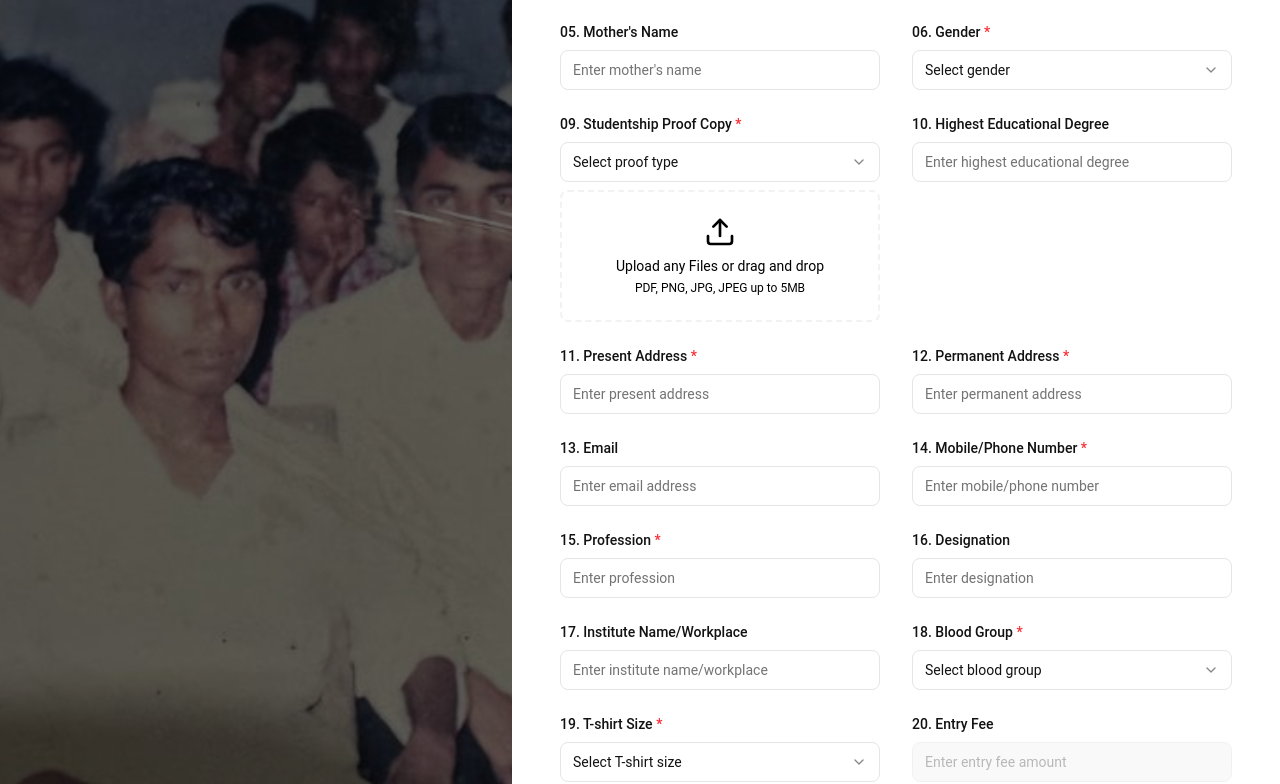
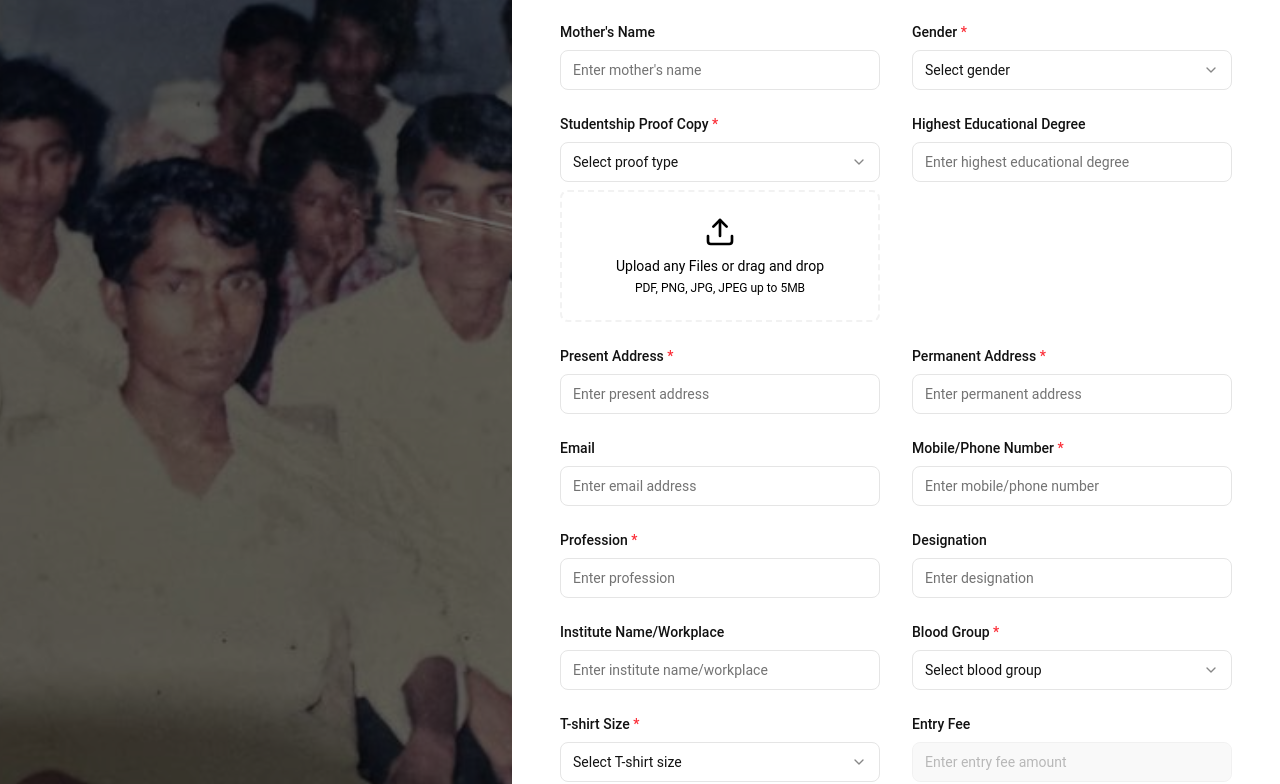
Before and after one commit to mamunurrashid420/e3-alumni-frontend, a React (Vite) app: page /register in a window 1280 px wide. Shown: the part 398-1182 px from the top of the page. Built offline with nearby package versions, Linux system fonts and the light colour scheme.

Commit message:
removed reg serial

```diff
--- a/src/components/Registration.tsx
+++ b/src/components/Registration.tsx
@@ -623,7 +623,7 @@ export function Registration() {
                     {/* 01. Membership Type */}
                     <div className="flex flex-col min-h-[120px]">
                       <label className="block text-sm font-medium mb-2">
-                        01. Membership Type <span className="text-red-500">*</span>
+                        Membership Type <span className="text-red-500">*</span>
                       </label>
                       <Controller
                         name="membershipType"
@@ -676,7 +676,7 @@ export function Registration() {
                     {/* 02. Full Name */}
                     <div>
                       <label htmlFor="fullName" className="block text-sm font-medium mb-2">
-                        02. Full Name <span className="text-red-500">*</span>
+                        Full Name <span className="text-red-500">*</span>
                       </label>
                       <Input
                         id="fullName"
@@ -697,7 +697,7 @@ export function Registration() {
                     {/* 03. Name (Bangla) */}
                     <div>
                       <label htmlFor="nameBengali" className="block text-sm font-medium mb-2">
-                        03. Name (Bangla) <span className="text-red-500">*</span>
+                        Name (Bangla) <span className="text-red-500">*</span>
                       </label>
                       <Input
                         id="nameBengali"
@@ -715,7 +715,7 @@ export function Registration() {
                     {/* 04. Father's Name */}
                     <div>
                       <label htmlFor="fatherName" className="block text-sm font-medium mb-2">
-                        04. Father's Name <span className="text-red-500">*</span>
+                        Father's Name <span className="text-red-500">*</span>
                       </label>
                       <Input
                         id="fatherName"
@@ -736,7 +736,7 @@ export function Registration() {
                     {/* 05. Mother's Name */}
                     <div>
                       <label htmlFor="motherName" className="block text-sm font-medium mb-2">
-                        05. Mother's Name
+                        Mother's Name
                       </label>
                       <Input
                         id="motherName"
@@ -752,7 +752,7 @@ export function Registration() {
                     {/* 06. Gender */}
                     <div>
                       <label htmlFor="gender" className="block text-sm font-medium mb-2">
-                        06. Gender <span className="text-red-500">*</span>
+                        Gender <span className="text-red-500">*</span>
                       </label>
                       <Controller
                         name="gender"
@@ -783,7 +783,7 @@ export function Registration() {
                     <div className="grid grid-cols-1 lg:grid-cols-2 gap-4 sm:gap-6 lg:gap-x-8">
                       <div className="flex flex-col min-h-[88px]">
                         <label htmlFor="jscYear" className="block text-sm font-medium mb-2">
-                          07. Year of Passing/Batch* - JSC Year: <span className="text-red-500">*</span>
+                          Year of Passing/Batch* - JSC Year: <span className="text-red-500">*</span>
                         </label>
                         <Controller
                           name="jscYear"
@@ -821,7 +821,7 @@ export function Registration() {
                     <div className="grid grid-cols-1 lg:grid-cols-2 gap-4 sm:gap-6 lg:gap-x-8">
                       <div className="flex flex-col min-h-[88px]">
                         <label htmlFor="sscYear" className="block text-sm font-medium mb-2">
-                          07. Year of Passing/Batch* - SSC Year: <span className="text-red-500">*</span>
+                          Year of Passing/Batch* - SSC Year: <span className="text-red-500">*</span>
                         </label>
                         <Controller
                           name="sscYear"
@@ -859,7 +859,7 @@ export function Registration() {
                     {/* 09. Studentship Proof Copy */}
                     <div className="flex flex-col">
                       <label htmlFor="studentshipProofType" className="block text-sm font-medium mb-2">
-                        09. Studentship Proof Copy <span className="text-red-500">*</span>
+                        Studentship Proof Copy <span className="text-red-500">*</span>
                       </label>
                       <Controller
                         name="studentshipProofType"
@@ -917,7 +917,7 @@ export function Registration() {
                     {/* 10. Highest Educational Degree */}
                     <div>
                       <label htmlFor="highestDegree" className="block text-sm font-medium mb-2">
-                        10. Highest Educational Degree
+                        Highest Educational Degree
                       </label>
                       <Input
                         id="highestDegree"
@@ -936,7 +936,7 @@ export function Registration() {
                     {/* 11. Present Address */}
                     <div>
                       <label htmlFor="presentAddress" className="block text-sm font-medium mb-2">
-                        11. Present Address <span className="text-red-500">*</span>
+                        Present Address <span className="text-red-500">*</span>
                       </label>
                       <Input
                         id="presentAddress"
@@ -954,7 +954,7 @@ export function Registration() {
                     {/* 12. Permanent Address */}
                     <div>
                       <label htmlFor="permanentAddress" className="block text-sm font-medium mb-2">
-                        12. Permanent Address <span className="text-red-500">*</span>
+                        Permanent Address <span className="text-red-500">*</span>
                       </label>
                       <Input
                         id="permanentAddress"
@@ -975,7 +975,7 @@ export function Registration() {
                     {/* 13. Email */}
                     <div>
                       <label htmlFor="email" className="block text-sm font-medium mb-2">
-                        13. Email
+                        Email
                       </label>
                       <Input
                         id="email"
@@ -993,7 +993,7 @@ export function Registration() {
                     {/* 14. Mobile/Phone Number */}
                     <div>
                       <label htmlFor="phone" className="block text-sm font-medium mb-2">
-                        14. Mobile/Phone Number <span className="text-red-500">*</span>
+                        Mobile/Phone Number <span className="text-red-500">*</span>
                       </label>
                       <Input
                         id="phone"
@@ -1014,7 +1014,7 @@ export function Registration() {
                     {/* 15. Profession */}
                     <div>
                       <label htmlFor="profession" className="block text-sm font-medium mb-2">
-                        15. Profession <span className="text-red-500">*</span>
+                        Profession <span className="text-red-500">*</span>
                       </label>
                       <Input
                         id="profession"
@@ -1032,7 +1032,7 @@ export function Registration() {
                     {/* 16. Designation */}
                     <div>
                       <label htmlFor="designation" className="block text-sm font-medium mb-2">
-                        16. Designation
+                        Designation
                       </label>
                       <Input
                         id="designation"
@@ -1051,7 +1051,7 @@ export function Registration() {
                     {/* 17. Institute Name/Workplace */}
                     <div>
                       <label htmlFor="instituteName" className="block text-sm font-medium mb-2">
-                        17. Institute Name/Workplace
+                        Institute Name/Workplace
                       </label>
                       <Input
                         id="instituteName"
@@ -1067,7 +1067,7 @@ export function Registration() {
                     {/* 18. Blood Group */}
                     <div>
                       <label htmlFor="bloodGroup" className="block text-sm font-medium mb-2">
-                        18. Blood Group <span className="text-red-500">*</span>
+                        Blood Group <span className="text-red-500">*</span>
                       </label>
                       <Controller
                         name="bloodGroup"
@@ -1103,7 +1103,7 @@ export function Registration() {
                     {/* 19. T-shirt Size */}
                     <div>
                       <label htmlFor="tshirtSize" className="block text-sm font-medium mb-2">
-                        19. T-shirt Size <span className="text-red-500">*</span>
+                        T-shirt Size <span className="text-red-500">*</span>
                       </label>
                       <Controller
                         name="tShirtSize"
@@ -1134,7 +1134,7 @@ export function Registration() {
                     {/* 20. Entry Fee */}
                     <div>
                       <label htmlFor="entryFee" className="block text-sm font-medium mb-2">
-                        20. Entry Fee
+                        Entry Fee
                       </label>
                       <Input
                         id="entryFee"
@@ -1156,7 +1156,7 @@ export function Registration() {
                     {/* 22. Yearly Fee (In Taka) */}
                     <div>
                       <label htmlFor="yearlyFee" className="block text-sm font-medium mb-2">
-                        22. Yearly Fee (In Taka) <span className="text-red-500">*</span>
+                        Yearly Fee (In Taka) <span className="text-red-500">*</span>
                       </label>
                       <Input
                         id="yearlyFee"
@@ -1176,7 +1176,7 @@ export function Registration() {
                     {/* 23. Number of years for payment */}
                     <div>
                       <label htmlFor="paymentYears" className="block text-sm font-medium mb-2">
-                        23. Number of years for payment <span className="text-red-500">*</span>
+                        Number of years for payment <span className="text-red-500">*</span>
                       </label>
                       <Controller
                         name="paymentYears"
@@ -1205,7 +1205,7 @@ export function Registration() {
                   {/* 24. Total Paid Amount with Receipt */}
                   <div className="flex flex-col">
                     <label className="block text-sm font-medium mb-2">
-                      24. Total Paid Amount with Receipt <span className="text-red-500">*</span>
+                      Total Paid Amount with Receipt <span className="text-red-500">*</span>
                     </label>
                     <div
                       className={cn(
```
